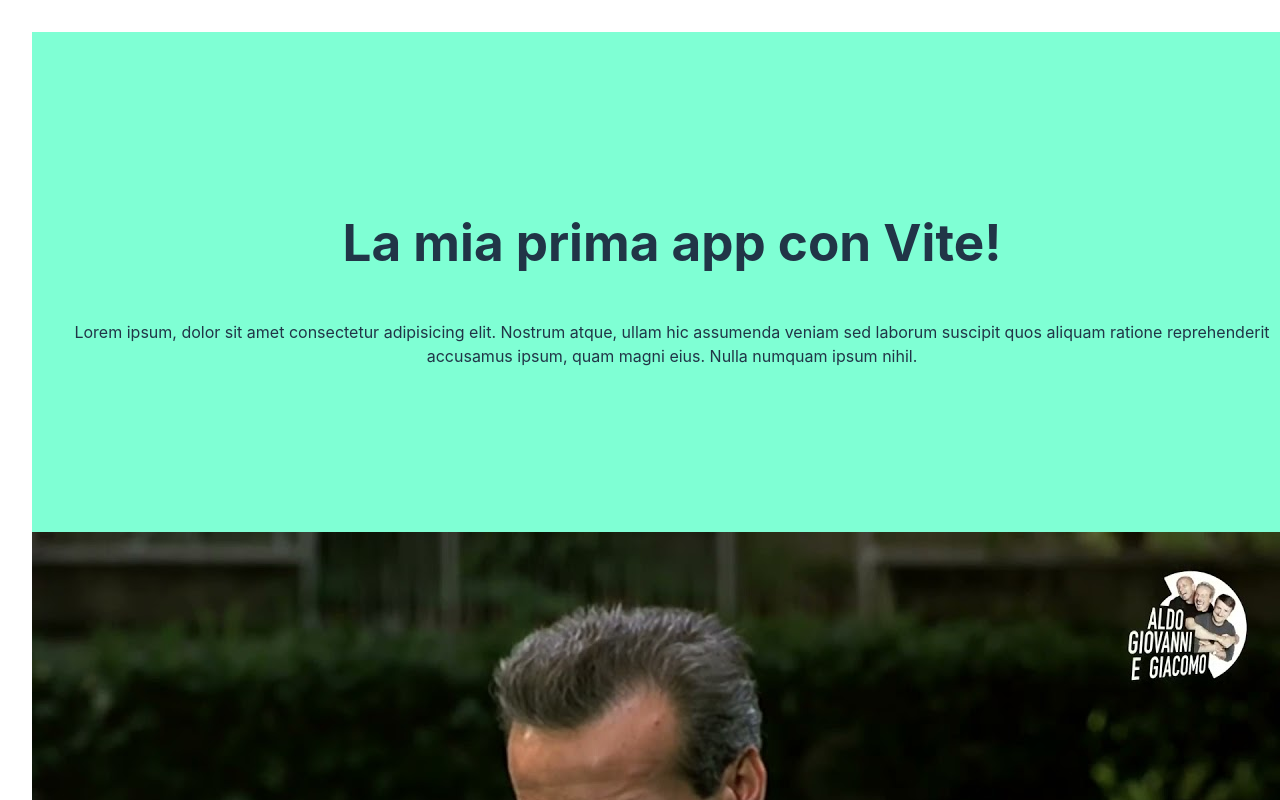
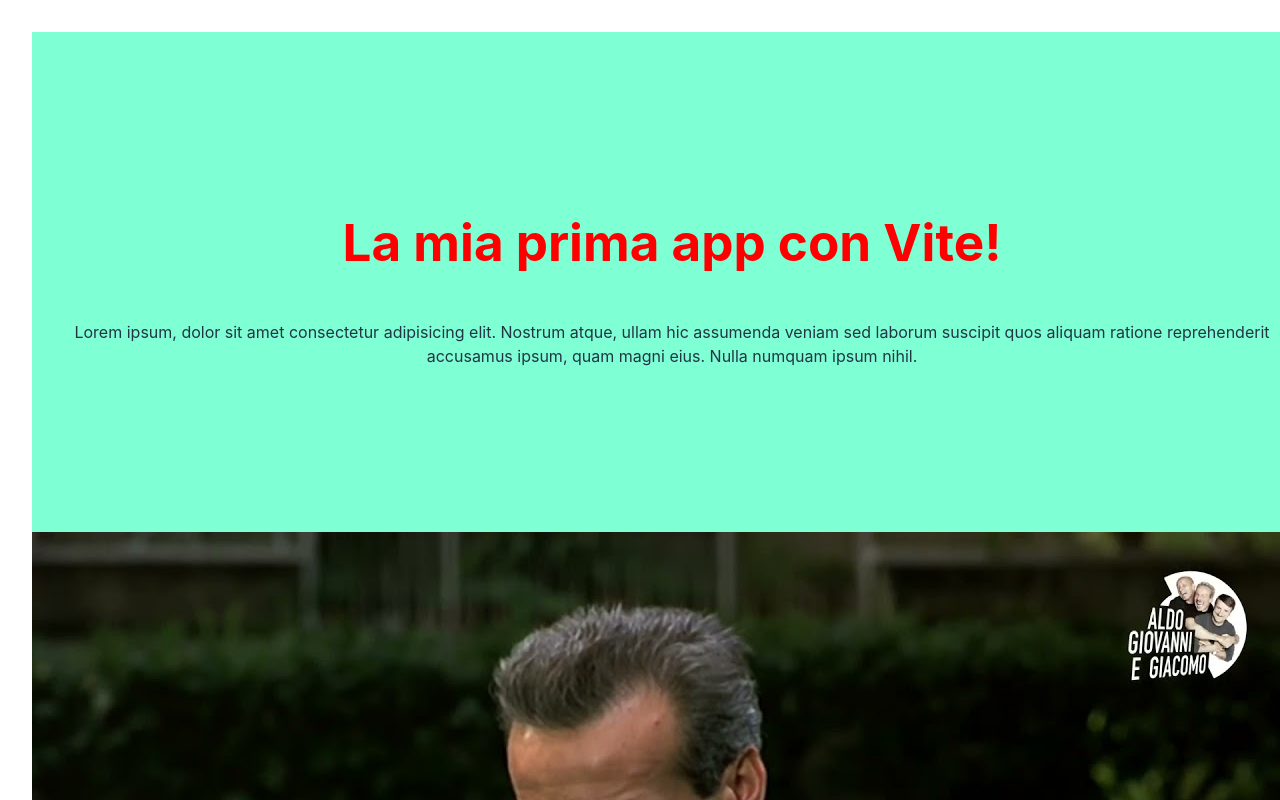
Before and after one commit to Giovanni-Palmitessa/vite-hello-world, a Vue app: page / in a window 1280 px wide. Shown: the top 800 px of the page. Built offline with nearby package versions, Linux system fonts and the light colour scheme.

Commit message:
add style to h1

```diff
--- a/src/components/titleComponent.vue
+++ b/src/components/titleComponent.vue
@@ -10,5 +10,7 @@
 </template>
 
 <style scoped>
-
+    h1 {
+        color: red;
+    }
 </style>
```
